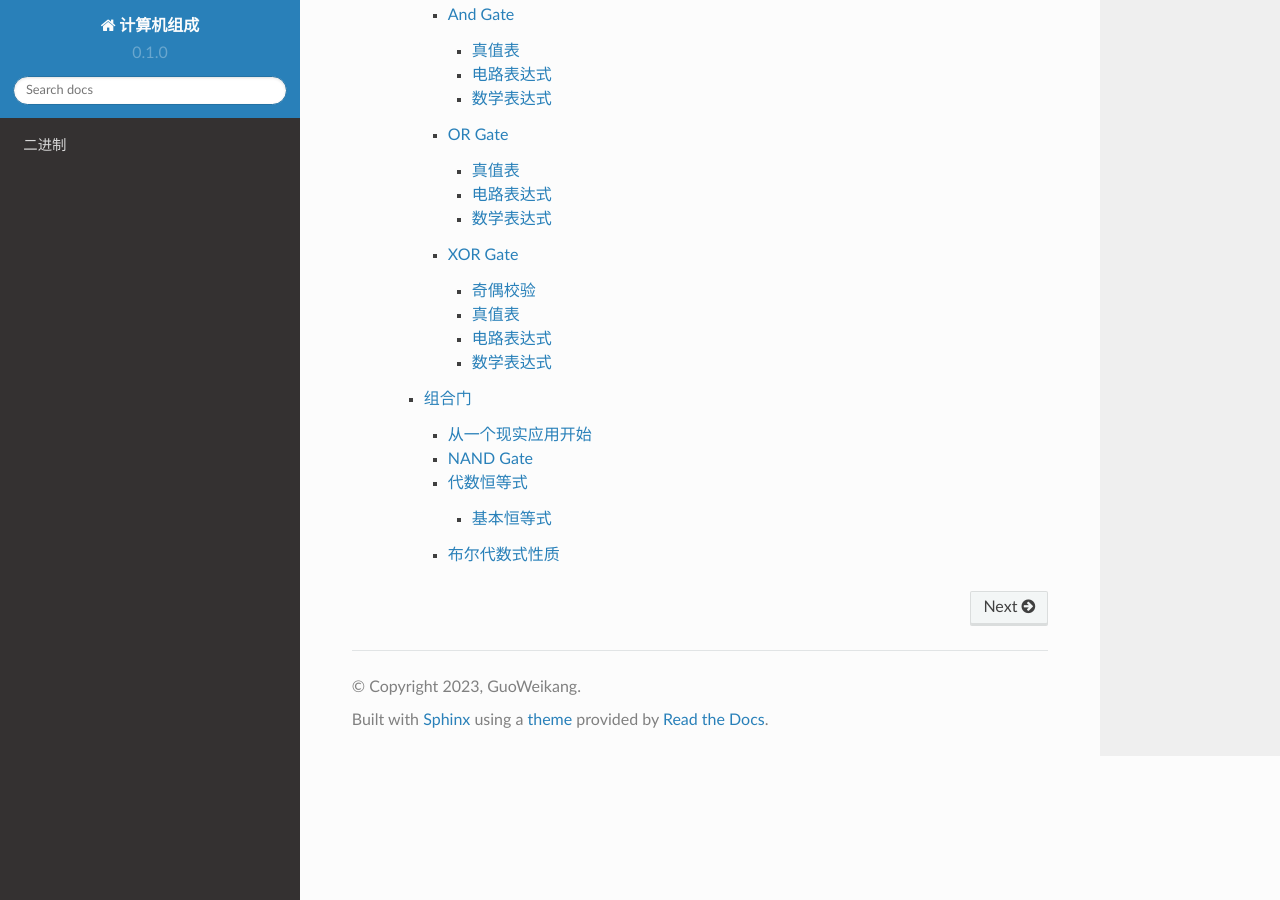
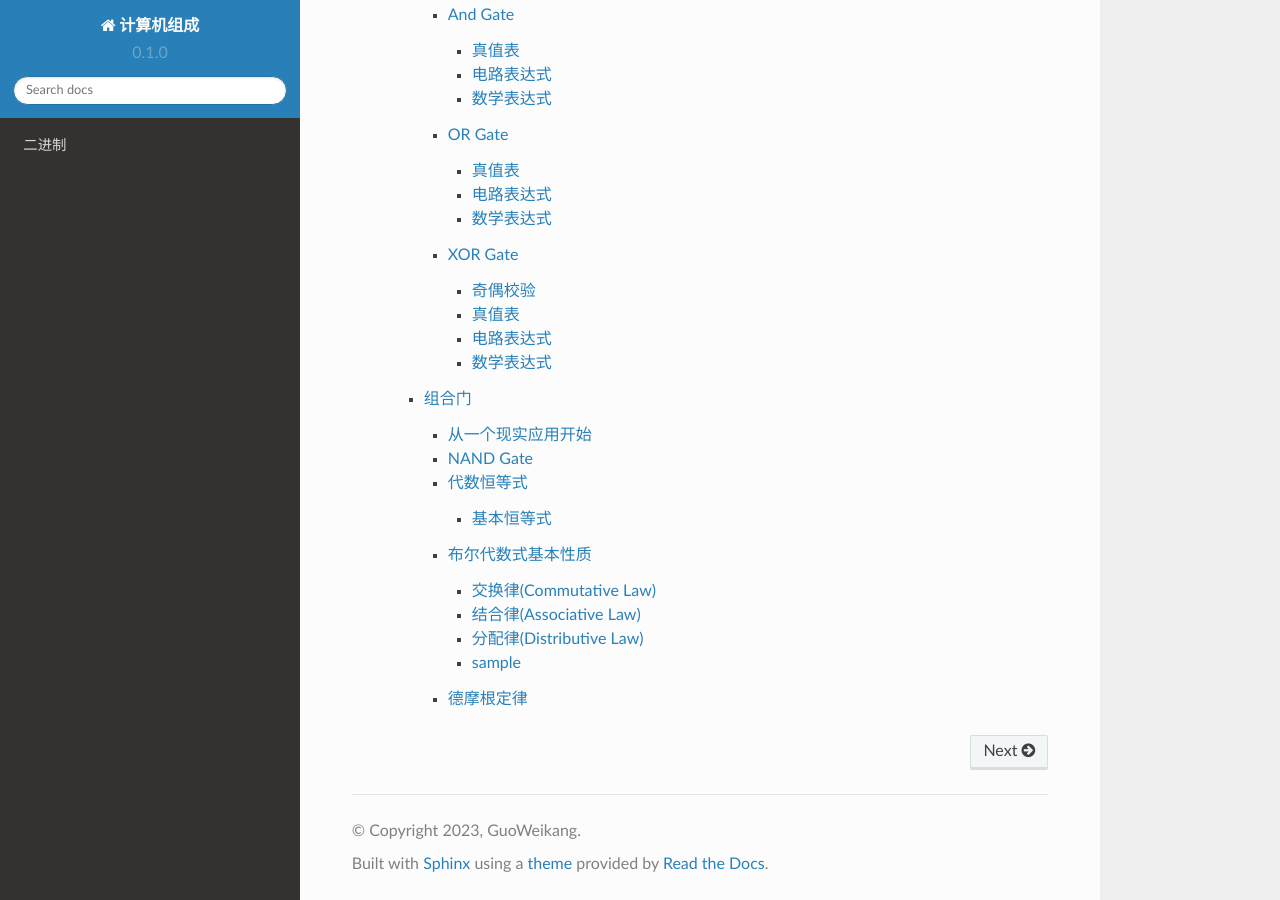
Before and after one commit to guoweikang/Notes, a Sphinx documentation site: the page built from docs/source/index.rst, in a window 1280 px wide and 900 px high, scrolled down 766 px. Built offline with Sphinx 7.4.7 and the Read the Docs theme 2.0.0, drawn with Linux system fonts in a browser that asks for light colours.

Commit message:
add propities of booelan algebra

```diff
--- a/docs/source/data_bits/boolean_logic.rst
+++ b/docs/source/data_bits/boolean_logic.rst
@@ -481,5 +481,84 @@
 
 
 
-布尔代数式性质
----------------
+布尔代数式基本性质
+-------------------
+
+交换律(Commutative Law)
+^^^^^^^^^^^^^^^^^^^^^^^^^^
+布尔代数遵循交换律
+
+.. math::
+
+  A + B  = B + A
+
+.. math::
+
+  A \cdot B  = B \cdot A
+
+结合律(Associative Law)
+^^^^^^^^^^^^^^^^^^^^^^^^^^
+
+.. math::
+
+  A + (B + C) = (A + B) + A
+
+.. math::
+
+  A \cdot (B \cdot C) = (A \cdot B) \cdot A
+
+分配律(Distributive Law)
+^^^^^^^^^^^^^^^^^^^^^^^^^^
+
+.. math::
+
+  A \cdot (B + C) = A \cdot B + A \cdot C
+
+请自行通过真值表证明 接下来我们看一个不是那么明显的恒等式
+
+
+sample
+^^^^^^^
+
+.. math::
+
+  A + B \cdot C = (A + B) * (A + C)
+
+证明此恒等式 需要用到基本恒等式 和 交换律 结合律 分配律
+
+
+德摩根定律
+-----------
+
+Not Gate并不适用布尔代数式的特性(分配律、交换律、结合律)
+
+.. math::
+
+  \overline{A \cdot B} !=  \overline{A} \cdot \overline{B}
+
++-----+------+------+---------------+----------+----------+---------------+---------------+
+|  输入      | 输出                                                                       |
++=====+======+======+===============+==========+==========+===============+===============+
+|A    |  B   |  A*B |  Inverse(A*B) |Inverse(A)|Inverse(B)| IN(A)*IN(B)   |IN(A)+IN(B)    |
++-----+------+------+===============+----------+----------+---------------+---------------+
+|0    |  0   |   0  |  1            |   1      |    1     |       1       |       1       |
++-----+------+------+---------------+----------+----------+---------------+---------------+
+|0    |  1   |   0  |  1            |   1      |    0     |       0       |       1       |
++-----+------+------+---------------+----------+----------+---------------+---------------+
+|1    |  0   |   0  |  1            |   0      |    1     |       0       |       1       |
++-----+------+------+---------------+----------+----------+---------------+---------------+
+|1    |  1   |   1  |  0            |   0      |    0     |       0       |       0       |
++-----+------+------+---------------+----------+----------+---------------+---------------+
+
+
+但是下述恒等式成立
+
+.. math::
+
+  \overline{A \cdot B} =  \overline{A} + \overline{B}
+
+同理可证得
+
+.. math::
+
+  \overline{A+B} = \overline{A} \cdot \overline{B}
```
